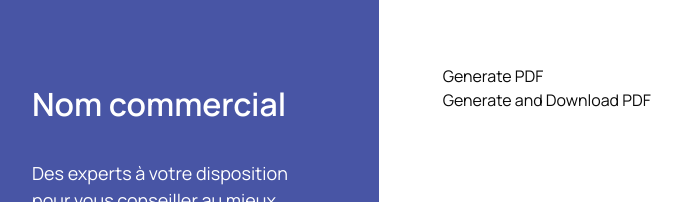
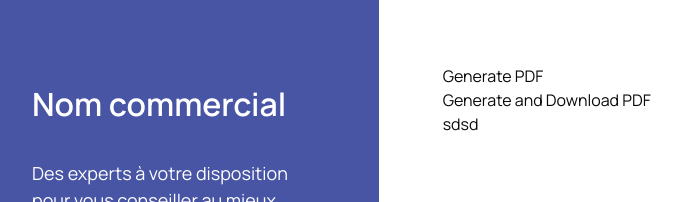
Before and after one commit to waelhassine/formulaire, a Next.js app: page /pdf in a window 1280 px wide. Shown: the top 202 px of the page, without its empty margins (48-729 px from the left). Built offline with nearby package versions, Linux system fonts and the light colour scheme.

Commit message:
Test wael

```diff
--- a/app/pdf/page.tsx
+++ b/app/pdf/page.tsx
@@ -1,4 +1,4 @@
-'use client'
+'use client';
 
 // Assuming this is in a file like pages/generate-pdf-page.tsx
 
@@ -10,16 +10,14 @@ const GeneratePdfPage: React.FC = () => {
 
     // Define the data object you want to send to the API
     const data = {
-     // input1: "John Doe",
-      input2: "Developer",
-      buttonChoice: "Yes",
-      date: "2023-03-10"
+      // input1: "John Doe",
+      input2: 'Developer',
+      buttonChoice: 'Yes',
+      date: '2023-03-10',
     };
 
-   try {
-
-
-     const response = await fetch('/api', {
+    try {
+      const response = await fetch('/api', {
         method: 'POST',
         headers: {
           'Content-Type': 'application/json',
@@ -34,7 +32,7 @@ const GeneratePdfPage: React.FC = () => {
         const downloadUrl = window.URL.createObjectURL(blob);
         const link = document.createElement('a');
         link.href = downloadUrl;
-        link.download = "generated-pdf.pdf";
+        link.download = 'generated-pdf.pdf';
         document.body.appendChild(link);
         link.click();
         link.remove();
@@ -45,13 +43,13 @@ const GeneratePdfPage: React.FC = () => {
     } catch (error) {
       console.error('There was an error submitting the form:', error);
     }
-
   };
 
   return (
     <div>
       <h1>Generate PDF</h1>
       <button onClick={handleSubmit}>Generate and Download PDF</button>
+      <h1>sdsd</h1>
     </div>
   );
 };
```
